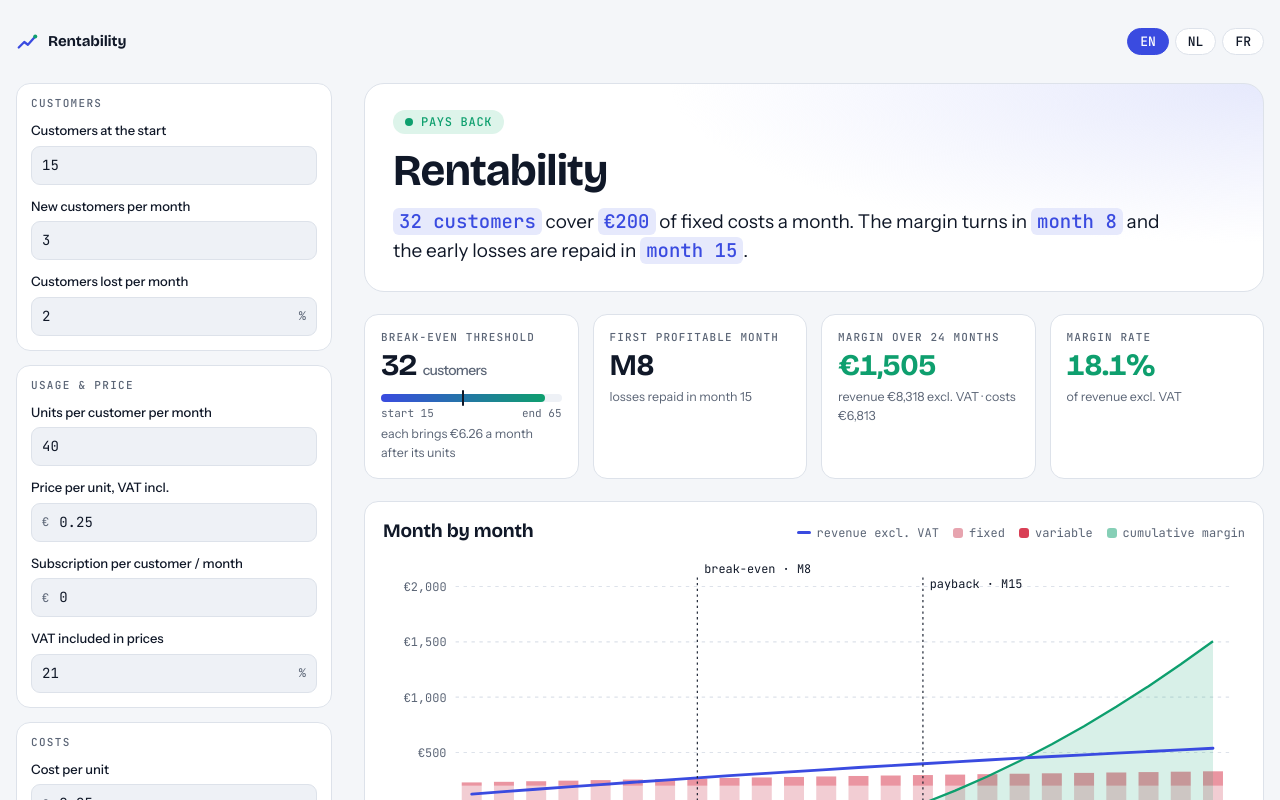
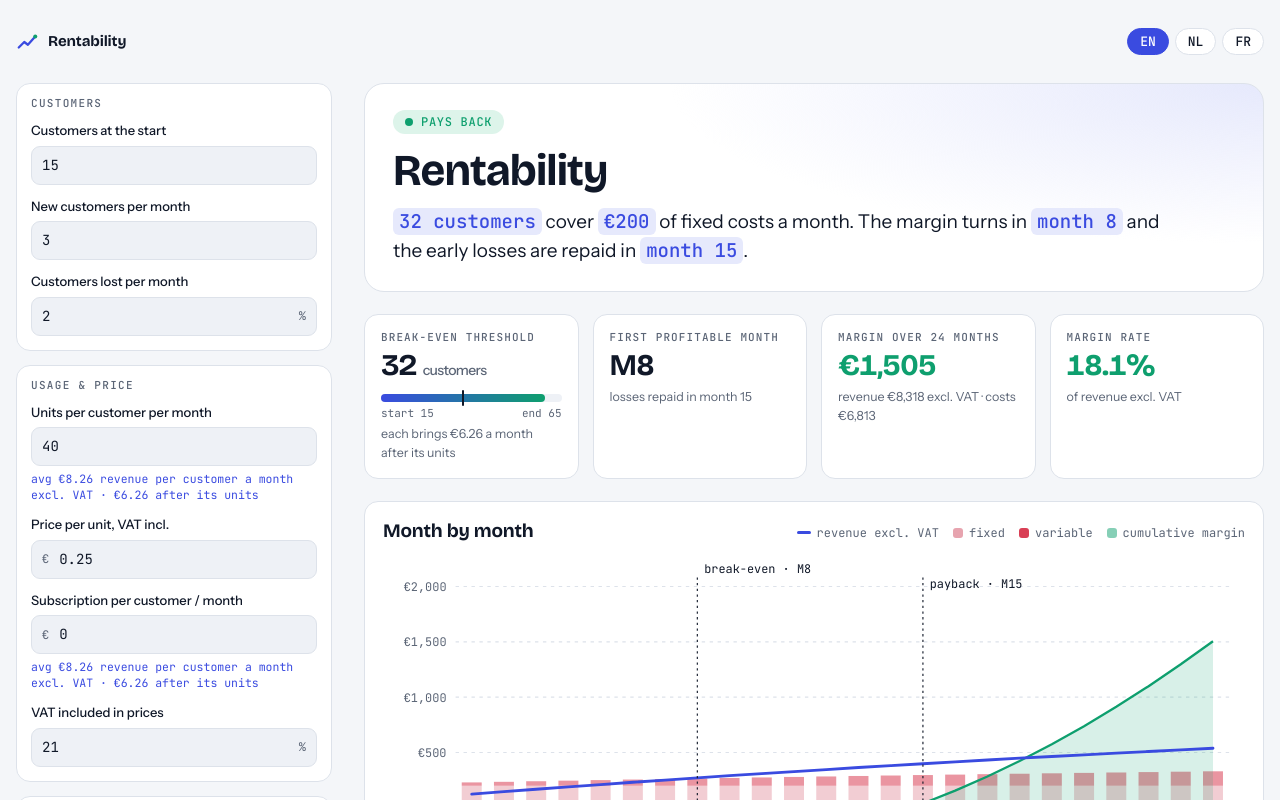
Before and after one commit to beyto1974/breakeven, a Next.js app: page / in a window 1280 px wide. Shown: the top 800 px of the page. Built offline with nearby package versions, Linux system fonts and the light colour scheme.

Commit message:
feat(app): show average revenue and contribution per customer next to per-customer fields

```diff
--- a/src/app/components/Controls.tsx
+++ b/src/app/components/Controls.tsx
@@ -11,6 +11,8 @@ interface FieldView {
   label: (t: Messages["fields"], n: Nouns) => string;
   money?: boolean;
   suffix?: (t: Messages["fields"]) => string;
+  /** A "per customer per month" field: show the average a customer brings in next to it. */
+  average?: boolean;
   step: string;
 }
 
@@ -26,9 +28,9 @@ const GROUPS: { title: keyof Messages["groups"]; fields: FieldView[] }[] = [
   {
     title: "usage",
     fields: [
-      { key: "units", label: (t, n) => t.units(capitalize(n.unit()), n.customer(1)), step: "1" },
+      { key: "units", label: (t, n) => t.units(capitalize(n.unit()), n.customer(1)), average: true, step: "1" },
       { key: "price", label: (t, n) => t.price(n.unit(1)), money: true, step: "0.01" },
-      { key: "subscription", label: (t, n) => t.subscription(n.customer(1)), money: true, step: "1" },
+      { key: "subscription", label: (t, n) => t.subscription(n.customer(1)), money: true, average: true, step: "1" },
       { key: "vat", label: (t) => t.vat, suffix: () => "%", step: "1" },
     ],
   },
@@ -61,6 +63,7 @@ interface NumberFieldProps {
   settings: Settings;
   t: Messages;
   fmt: Formatter;
+  average?: string;
   onChange(key: NumericKey, value: number): void;
 }
 
@@ -68,7 +71,7 @@ interface NumberFieldProps {
  * Keeps its own draft so a half-typed value ("0.", "") can sit in the box
  * without resetting the report; only valid numbers reach the settings.
  */
-function NumberField({ field, settings, t, fmt, onChange }: NumberFieldProps) {
+function NumberField({ field, settings, t, fmt, average, onChange }: NumberFieldProps) {
   const spec = NUMERIC_FIELDS.find((f) => f.key === field.key)!;
   const id = `f-${field.key}`;
   const value = settings[field.key];
@@ -97,7 +100,7 @@ function NumberField({ field, settings, t, fmt, onChange }: NumberFieldProps) {
           step={field.step}
           value={draft}
           aria-invalid={error ? true : undefined}
-          aria-describedby={error ? `${id}-err` : undefined}
+          aria-describedby={[error ? `${id}-err` : "", average ? `${id}-avg` : ""].filter(Boolean).join(" ") || undefined}
           onChange={(event) => {
             const next = event.target.value;
             setDraft(next);
@@ -113,6 +116,11 @@ function NumberField({ field, settings, t, fmt, onChange }: NumberFieldProps) {
       {error ? (
         <span className="err" id={`${id}-err`} role="alert">
           {error}
+        </span>
+      ) : null}
+      {average ? (
+        <span className="note average" id={`${id}-avg`} data-testid={`average-${field.key}`}>
+          {average}
         </span>
       ) : null}
     </div>
@@ -150,6 +158,8 @@ function TextField({ field, settings, t, onChange }: { field: TextView; settings
 
 export interface ControlsProps {
   settings: Settings;
+  /** Average revenue and contribution per customer per month, in cents. */
+  perCustomer: { revenueCents: number; contributionCents: number };
   t: Messages;
   fmt: Formatter;
   onNumber(key: NumericKey, value: number): void;
@@ -157,8 +167,10 @@ export interface ControlsProps {
   children?: React.ReactNode;
 }
 
-export function Controls({ settings, t, fmt, onNumber, onText, children }: ControlsProps) {
+export function Controls({ settings, perCustomer, t, fmt, onNumber, onText, children }: ControlsProps) {
   const labelsId = useId();
+  const noun = nouns(settings);
+  const average = t.fields.average(fmt.money(perCustomer.revenueCents), noun.customer(1), fmt.money(perCustomer.contributionCents), noun.unit());
   return (
     <aside className="rail">
       <form className="rail-form" noValidate onSubmit={(e) => e.preventDefault()}>
@@ -166,7 +178,7 @@ export function Controls({ settings, t, fmt, onNumber, onText, children }: Contr
           <section key={group.title} className="group" aria-label={t.groups[group.title]}>
             <h2>{t.groups[group.title]}</h2>
             {group.fields.map((field) => (
-              <NumberField key={field.key} field={field} settings={settings} t={t} fmt={fmt} onChange={onNumber} />
+              <NumberField key={field.key} field={field} settings={settings} t={t} fmt={fmt} average={field.average ? average : undefined} onChange={onNumber} />
             ))}
           </section>
         ))}
--- a/src/app/components/Report.tsx
+++ b/src/app/components/Report.tsx
@@ -110,7 +110,10 @@ export function Report() {
         </div>
       </div>
 
-      <Controls settings={settings} t={t} fmt={fmt} onNumber={onNumber} onText={onText}>
+      <Controls
+        settings={settings}
+        perCustomer={{ revenueCents: projection.revenuePerCustomerCents, contributionCents: projection.contributionPerCustomerCents }}
+        t={t} fmt={fmt} onNumber={onNumber} onText={onText}>
         <section className="group" aria-label={t.groups.share}>
           <h2>{t.groups.share}</h2>
           <div className="link" data-testid="share-query">
--- a/src/app/globals.css
+++ b/src/app/globals.css
@@ -158,3 +158,4 @@ html[data-loading] .report,html[data-loading] .rail{visibility:hidden}
 .heat{table-layout:fixed}
 .heat th.corner{width:110px}
 .heat button small{white-space:nowrap;overflow:hidden;text-overflow:ellipsis}
+.note.average{color:var(--accent);font-family:var(--mono);font-size:11.5px;line-height:1.4}
--- a/src/domain/projection.ts
+++ b/src/domain/projection.ts
@@ -13,6 +13,12 @@ const positive = (value: number): number => (Number.isFinite(value) && value > 0
 const fraction = (percent: number): number =>
   Number.isFinite(percent) ? Math.min(100, Math.max(0, percent)) / 100 : 0;
 const vatFactor = (percent: number): number => 1 + (Number.isFinite(percent) && percent > 0 ? percent : 0) / 100;
+
+/** What one customer pays in a month, net of VAT: the average revenue per customer. */
+export function revenuePerCustomer(input: ProjectionInput): number {
+  const factor = vatFactor(input.vatPercent);
+  return Math.round((positive(input.unitsPerCustomerPerMonth) * positive(input.unitPriceCents) + positive(input.subscriptionCents)) / factor);
+}
 
 /** What one customer contributes each month once its own units are paid for. */
 export function contributionPerCustomer(input: ProjectionInput): number {
@@ -99,6 +105,7 @@ export function project(input: ProjectionInput): Projection {
     marginRate: totalRevenueCents > 0 ? totalMarginCents / totalRevenueCents : null,
     breakEvenMonth,
     paybackMonth,
+    revenuePerCustomerCents: revenuePerCustomer(input),
     contributionPerCustomerCents: contributionPerCustomer(input),
     breakEvenCustomers: breakEvenCustomers(input),
   };
--- a/src/domain/types.ts
+++ b/src/domain/types.ts
@@ -57,6 +57,8 @@ export interface Projection {
   breakEvenMonth: number | null;
   /** First month, from break-even on, whose cumulative margin is not negative. */
   paybackMonth: number | null;
+  /** What one customer pays in a month, net of VAT. */
+  revenuePerCustomerCents: number;
   /** What one customer brings in a month after its own units are paid for. */
   contributionPerCustomerCents: number;
   /** Customers needed to cover the fixed costs, or null when no number is enough. */
--- a/src/i18n/messages.ts
+++ b/src/i18n/messages.ts
@@ -23,6 +23,7 @@ export interface Messages {
     monthsSuffix: string;
     presetSuffix: string;
     presets: string;
+    average(revenue: string, customer: string, contribution: string, units: string): string;
   };
   text: {
     title: string;
@@ -116,6 +117,7 @@ const en: Messages = {
     monthsSuffix: "months",
     presetSuffix: "mo",
     presets: "Horizon presets",
+    average: (r, c, k, u) => `avg ${r} revenue per ${c} a month excl. VAT · ${k} after its ${u}`,
   },
   text: {
     title: "Report title",
@@ -222,6 +224,7 @@ const nl: Messages = {
     monthsSuffix: "maanden",
     presetSuffix: "mnd",
     presets: "Vaste periodes",
+    average: (r, c, k, u) => `gemiddeld ${r} omzet per ${c} per maand excl. btw · ${k} na de eigen ${u}`,
   },
   text: {
     title: "Titel van het rapport",
@@ -328,6 +331,7 @@ const fr: Messages = {
     monthsSuffix: "mois",
     presetSuffix: "mois",
     presets: "Horizons prédéfinis",
+    average: (r, c, k, u) => `en moyenne ${r} de recettes par ${c} par mois HTVA · ${k} après ses ${u}`,
   },
   text: {
     title: "Titre du rapport",
```
Also changed, not shown: 2 other files (tests, documents, lock files or other folders).
